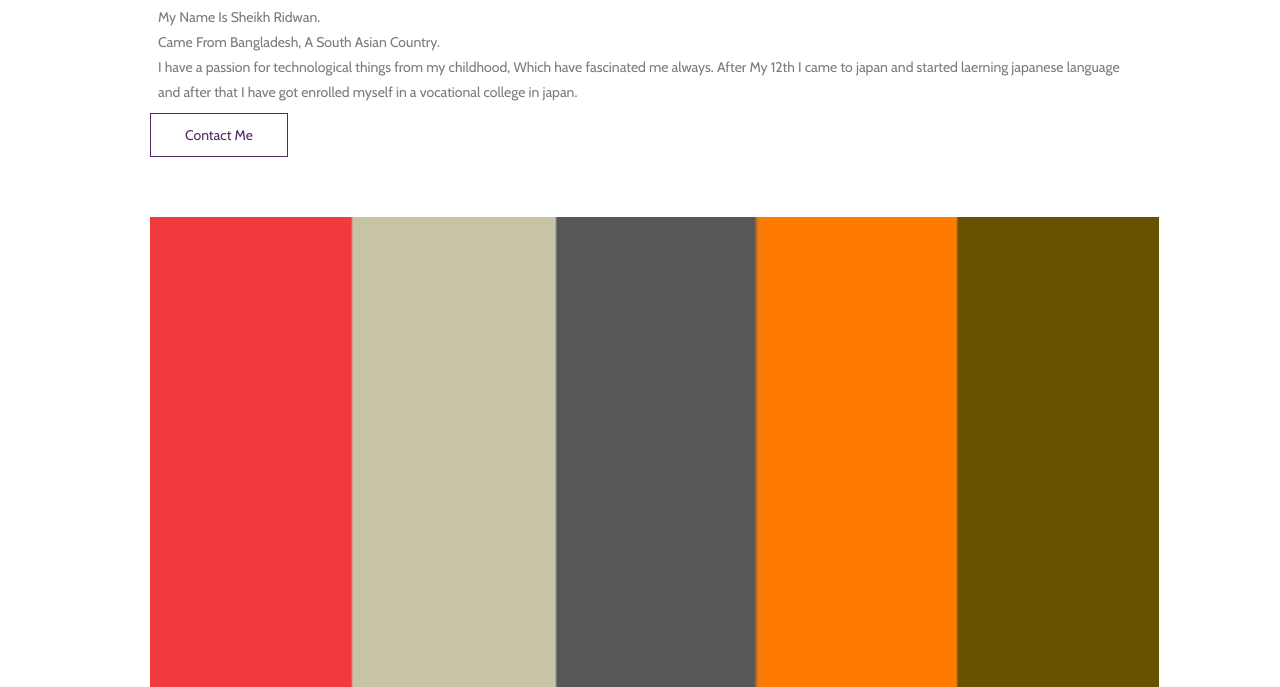
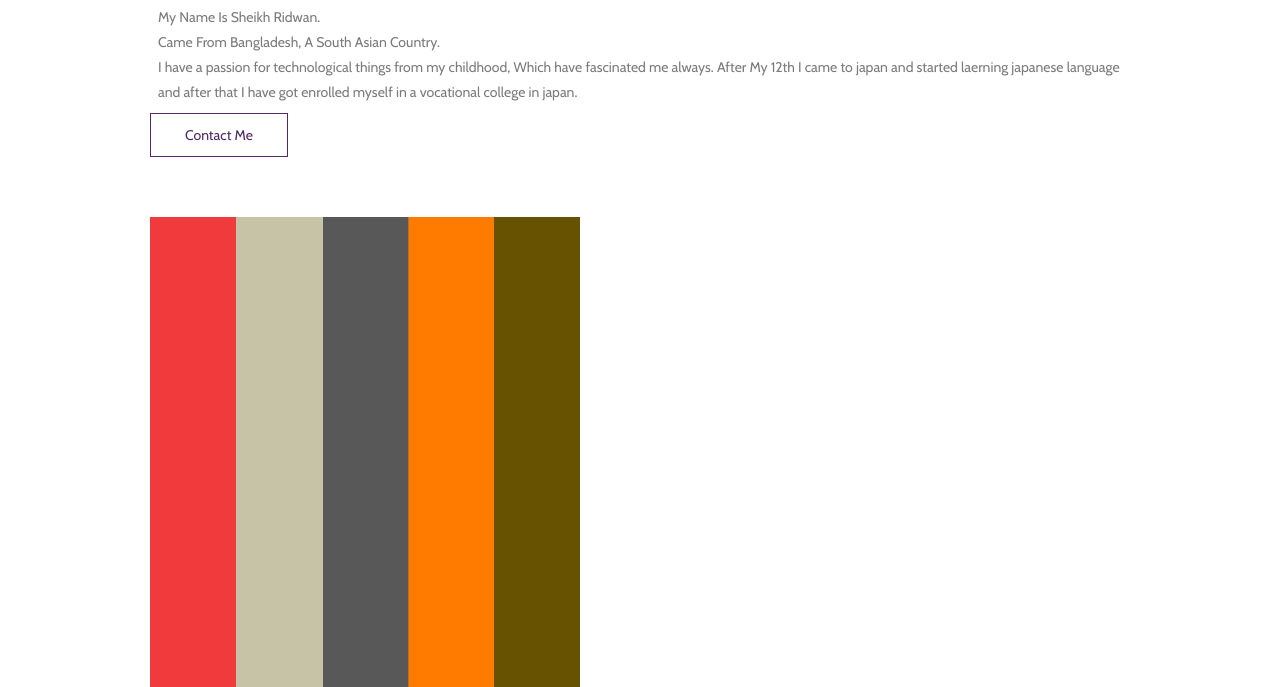
Before and after one commit to ThisIsSheikhRidwan/sheikh, a plain HTML site: page about.html in a window 1280 px wide. Shown: the part 613-1300 px from the top of the page. Drawn offline with nearby package versions, Linux system fonts and the light colour scheme.

Commit message:
styles.css

```diff
--- a/styles.css
+++ b/styles.css
@@ -345,7 +345,7 @@ p {
     padding: 30px 22px;
 }
 .about-col img{
-    width: 103%;
+    width: 40%%;
 }
 .about-col h1{
     padding-top: 0;
```
